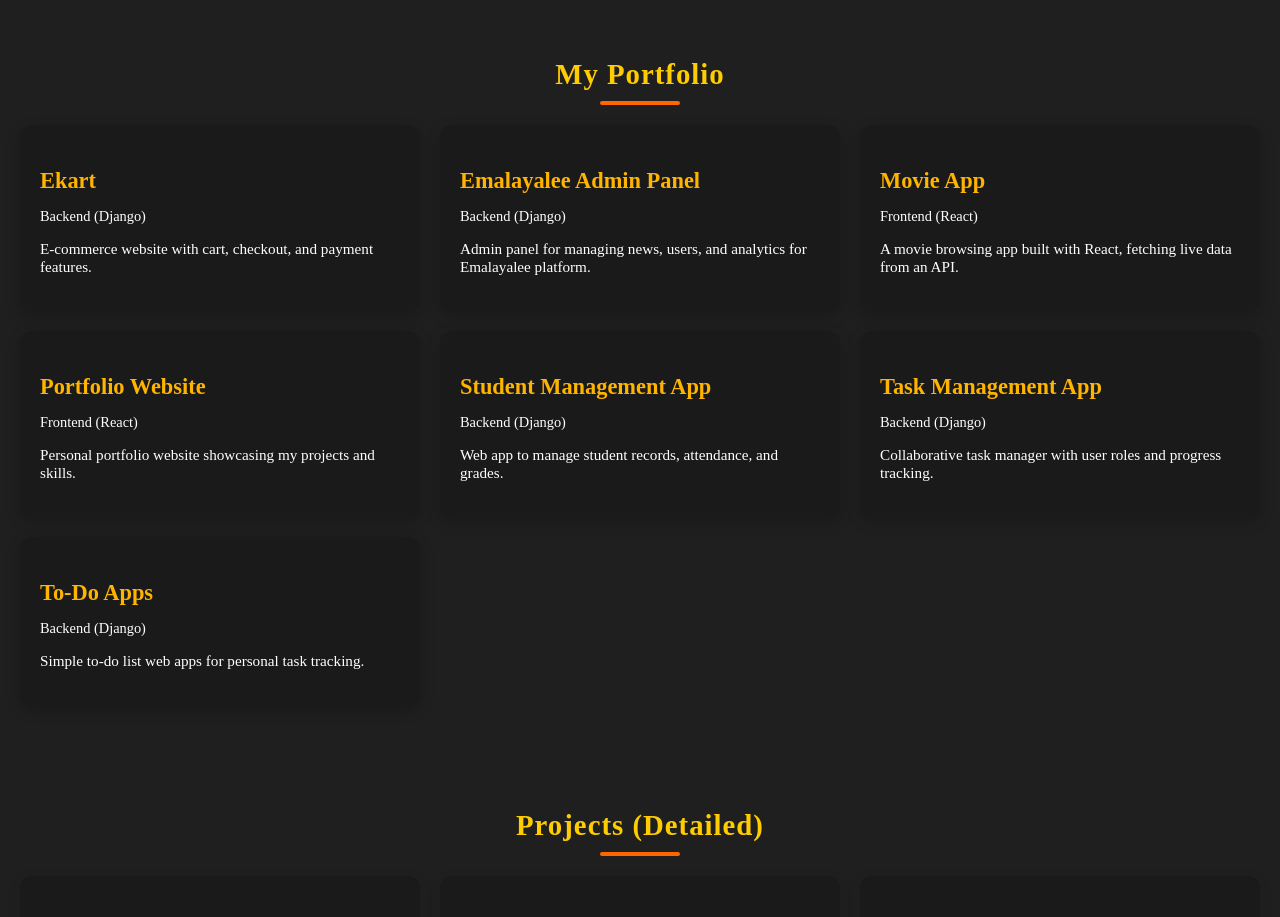
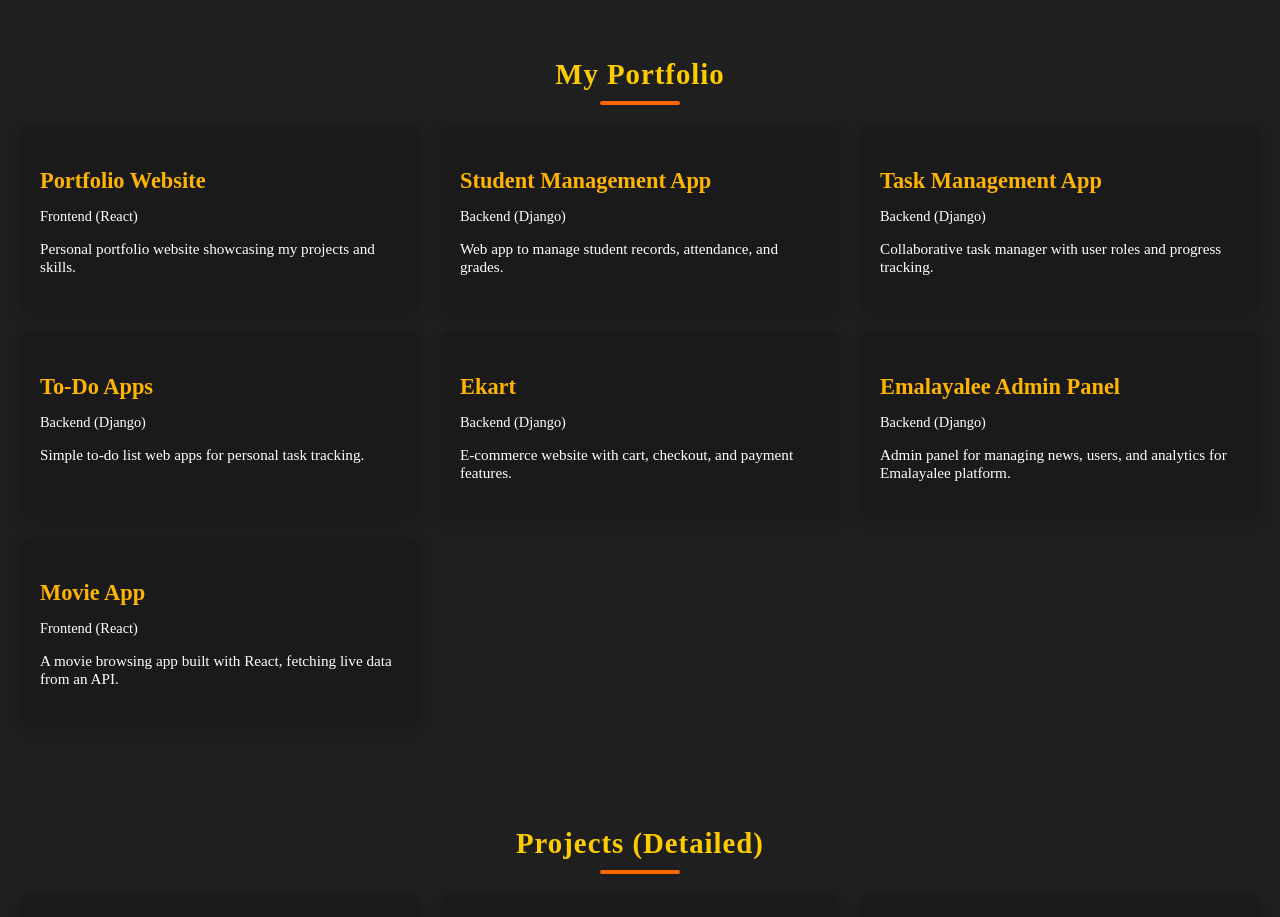
Before and after one commit to akshay55518/Portfolio_ReactJS, a React (Vite) app: page / in a window 1280 px wide. Shown: the part 4080-4997 px from the top of the page. Built offline with nearby package versions, Linux system fonts and the light colour scheme.

Commit message:
Update Portfolio.jsx

```diff
--- a/src/components/Portfolio.jsx
+++ b/src/components/Portfolio.jsx
@@ -18,12 +18,18 @@ const Portfolio = () => {
     { id: 7, title: "To-Do Apps", category: "Backend (Django)", description: "Simple to-do list web apps for personal task tracking.", link: "#" },
   ];
 
+  // Optional: sort them in your custom order like before
+  const order = ["Ekart", "Emalayalee Admin Panel", "Movie App"];
+  const sortedProjects = [...projects].sort(
+    (a, b) => order.indexOf(a.title) - order.indexOf(b.title)
+  );
+
   return (
     <section className="portfolio-section" id="portfolio">
       <div className="container">
         <h2 className="section-title" data-aos="fade-down">My Portfolio</h2>
         <div className="portfolio-grid">
-          {projects.map((project, index) => (
+          {sortedProjects.map((project, index) => (
             <div
               className="portfolio-card"
               key={project.id}
```
